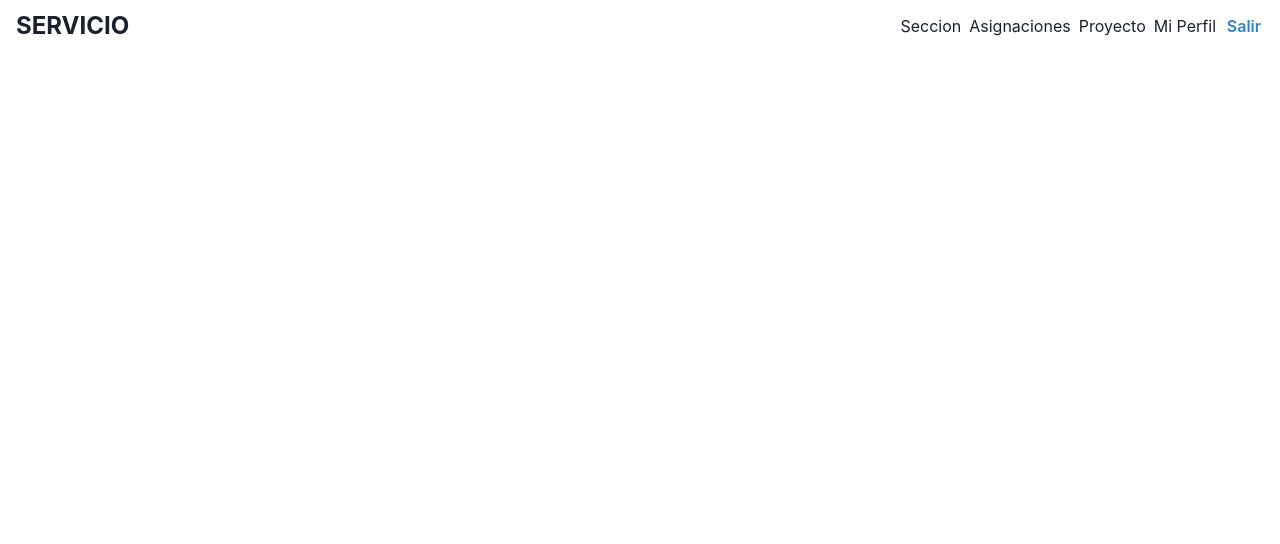
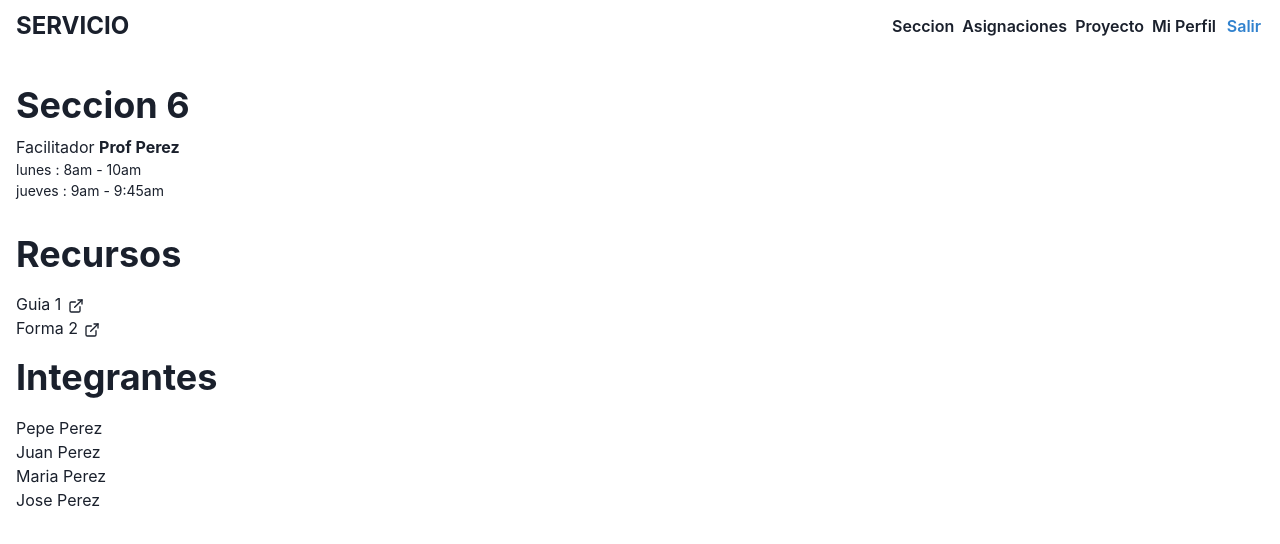
Before and after one commit to DanielSftns/sistema_servicio, a React (Create React App) app: page /estudiante in a window 1280 px wide. Shown: the top 544 px of the page. Built offline with nearby package versions, Linux system fonts and the light colour scheme.

Commit message:
hardcode seccion info

```diff
--- a/src/App.js
+++ b/src/App.js
@@ -12,6 +12,7 @@ import { Container } from '@chakra-ui/react'
 import LandingScreen from './components/landing/LandingScreen';
 import EstudianteScreen from './components/estudiante/EstudianteScreen';
 import EstudiantePerfil from './components/estudiante/EstudiantePerfil';
+import EstudianteSeccion from './components/estudiante/EstudianteSeccion';
 
 
 function App() {
@@ -24,6 +25,7 @@ function App() {
           <Route path='/estudiante' element={<EstudianteScreen />}>
             <Route path='proyecto' element={<h1>Proyecto</h1>} />
             <Route path='perfil' element={<EstudiantePerfil />} />
+            <Route index element={<EstudianteSeccion />} />
           </Route>
           <Route path='/' element={<LandingScreen /> } />
         </Routes>
--- a/src/components/estudiante/EstudianteCompletarRegistro.jsx
+++ b/src/components/estudiante/EstudianteCompletarRegistro.jsx
@@ -16,13 +16,15 @@ import {
 } from '@chakra-ui/react'
 
 import { AddIcon } from '@chakra-ui/icons'
+import { useNavigate } from 'react-router-dom';
 
 const CompletarRegistro = () => {
   const inputFile = useRef()
-
+  const navigate = useNavigate()
   const handleSave = (data) =>{
     console.log('data', data)
     // completeRegister(data)
+    navigate('/estudiante')
   }
 
   return (
--- a/src/components/estudiante/EstudianteHeader.jsx
+++ b/src/components/estudiante/EstudianteHeader.jsx
@@ -1,9 +1,10 @@
 import React from 'react';
-import { Link } from 'react-router-dom';
+import { Link as ReachLink } from 'react-router-dom';
 import {
   Flex,
   Box,
-  Button
+  Button,
+  Link
 } from '@chakra-ui/react'
 
 const EstudianteHeader = () => {
@@ -13,22 +14,23 @@ const EstudianteHeader = () => {
       justifyContent='space-between'
       alignItems='center'
       w='100%'
+      fontWeight='600'
     >
       <Box fontWeight="700" fontSize="2xl">
-        <Link to="/">SERVICIO</Link>
+        <Link as={ReachLink} to="/">SERVICIO</Link>
       </Box>
       <Flex gap={2}>
         <Box>
-          <Link to="seccion">Seccion</Link>
+          <Link as={ReachLink} to="/estudiante">Seccion</Link>
         </Box>
         <Box>
-          <Link to="asignaciones">Asignaciones</Link>
+          <Link as={ReachLink} to="asignaciones">Asignaciones</Link>
         </Box>
         <Box>
-          <Link to="proyecto">Proyecto</Link>
+          <Link as={ReachLink} to="proyecto">Proyecto</Link>
         </Box>
         <Box>
-          <Link to="perfil">Mi Perfil</Link>
+          <Link as={ReachLink} to="perfil">Mi Perfil</Link>
         </Box>
         <Box>
           <Button variant='link'>Salir</Button>
--- /dev/null
+++ b/src/components/estudiante/EstudianteSeccion.jsx
@@ -0,0 +1,91 @@
+import React, { useState, useEffect } from 'react';
+
+import {
+  Box,
+  Heading,
+  Text,
+  Link
+} from '@chakra-ui/react'
+
+import { ExternalLinkIcon } from '@chakra-ui/icons'
+
+const EstudianteSeccion = () => {
+  const [seccion, setSeccion] = useState()
+  const [loading, setLoading] = useState(true)
+
+  useEffect(()=>{
+    setTimeout(()=>{
+      // setSeccion(null)
+      // return
+      setSeccion({
+        number: 6,
+        facilitador: 'Prof Perez',
+        estudiantes: ['Pepe Perez', 'Juan Perez', 'Maria Perez', 'Jose Perez'],
+        horario: {
+          lunes: '8am - 10am',
+          jueves: '9am - 9:45am'
+        },
+        recursos: [
+          {
+            title: 'Guia 1',
+            type: 'file',
+            recurso: 'FILE'
+          },
+          {
+            title: 'Forma 2',
+            type: 'link',
+            recurso: 'url/file'
+          }
+        ]
+      })
+      setLoading(false)
+    }, 1000)
+  }, [])
+
+  if(loading) return <p>Loading</p>
+
+  if(!seccion) {
+    return <Text fontSize='2xl' align='center'>Aun no estas en una seccion, espera a ser asigando a una</Text>
+  }
+
+
+  return (
+    <>
+    <Heading mb={2}>Seccion {seccion.number}</Heading>
+    <p>Facilitador <b>{seccion.facilitador}</b></p>
+    <Box mb={8}>
+      {
+        Object.entries(seccion.horario).map(dia => (
+          <Text fontSize='sm' key={dia[0]}>{dia[0]} : {dia[1]}</Text>
+        ))
+      }
+    </Box>
+
+    <Box mb={4}>
+      <Heading mb={4}>Recursos</Heading>
+      {
+        seccion.recursos.map(recurso => (
+          <Box key={recurso.title}>
+            <Link href='https://chakra-ui.com' target='_blank' isExternal>
+              {recurso.title} <ExternalLinkIcon mx='2px' />
+            </Link>
+          </Box>
+        ))
+      }
+    </Box>
+
+    <Box>
+      <Heading mb={4}>Integrantes</Heading>
+      {
+        seccion.estudiantes.map((estudiante, i) => (
+          <Box key={i}>
+            <Text>{estudiante}</Text>
+          </Box>
+        ))
+      }
+    </Box>
+    </>
+  );
+}
+
+export default EstudianteSeccion;
--- a/src/components/landing/LandingHeader.jsx
+++ b/src/components/landing/LandingHeader.jsx
@@ -1,8 +1,9 @@
 import React from 'react';
-import { Link } from 'react-router-dom';
+import { Link as ReachLink } from 'react-router-dom';
 import {
   Flex,
-  Box
+  Box,
+  Link
 } from '@chakra-ui/react'
 
 const LandingHeader = () => {
@@ -12,16 +13,17 @@ const LandingHeader = () => {
       justifyContent='space-between'
       alignItems='center'
       w='100%'
+      fontWeight='600'
     >
       <Box fontWeight="700" fontSize="2xl">
         <Link to="/">SERVICIO</Link>
       </Box>
       <Flex gap={2} >
         <Box>
-          <Link to="/login">Iniciar Sesion</Link>
+          <Link as={ReachLink} to="/login">Iniciar Sesion</Link>
         </Box>
         <Box>
-          <Link to="/registro">Registrarse</Link>
+          <Link as={ReachLink} to="/registro">Registrarse</Link>
         </Box>
       </Flex>
     </Flex>
```
Also changed, not shown: src/components/estudiante/EstudiantePanel.jsx (deleted, +0 -29 lines).
